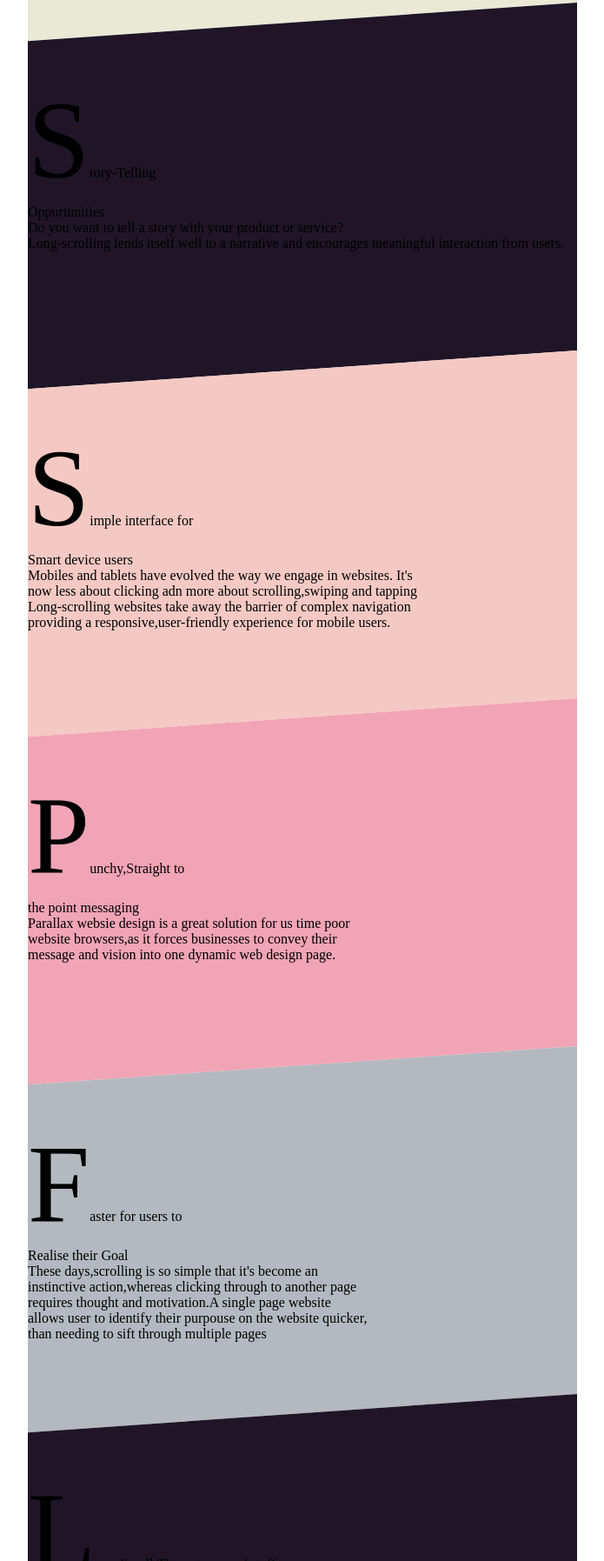
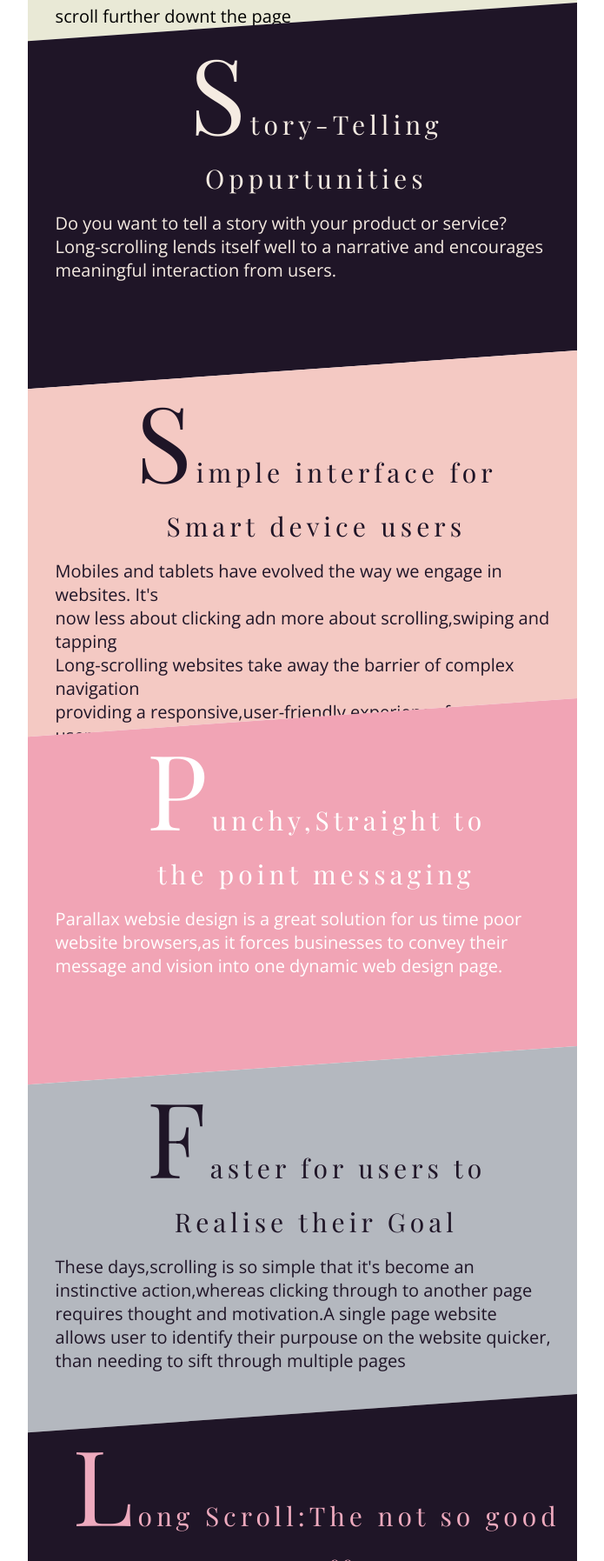
Before and after one commit to vikram-10/LearningWebDev, a plain HTML site: page week3/task3/index.html in a window 1280 px wide. Shown: the part 1005-2800 px from the top of the page at 87% size, without its empty margins (292-987 px from the left). Drawn offline with nearby package versions, Linux system fonts and the light colour scheme.

Commit message:
added better colors

```diff
--- a/week3/task3/index.html
+++ b/week3/task3/index.html
@@ -6,35 +6,36 @@
     <title>Brochure</title>
     <link rel="stylesheet" type="text/css" href="razor.css">
     <link href="https://fonts.googleapis.com/css2?family=Playfair+Display&display=swap" rel="stylesheet">
+    <link href="https://fonts.googleapis.com/css2?family=Open+Sans:wght@300&display=swap" rel="stylesheet">
 </head>
 <body>
 <div class="innerBody">
   <div class="container">
-<center><span class="bigletter">S</span>crollling in web design<br><img src="icon1.png"><br>The long and the short of it</center>
+    <div class="royalfont"><span class="bigletter">S</span>crollling in web design</div><br><center><img src="icon1.png"><br><div class="subfont"><span>The long and & short of it</span></div></center>
     </div>
   <div class="container2">
-     <div class="slanttext"><span class="bigletter">L</span>ong Scroll: The Good stuff <br> Visual creativity <br> There's more visual freedom in parallax website design. Rather than <br> focusing on block style information architecture,you can create <br> refreshing and engaging visuals such as animations or beatiful<br> photography,that act as a continuum, ultimately inspiring users to<br>scroll further downt the page</div>
+     <div class="slanttext"><div class="royalfont"><span class="bigletter">L</span>ong Scroll: The Good stuff<br> Visual creativity</div><br><div class="subfont">There's more visual freedom in parallax website design. Rather than <br> focusing on block style information architecture,you can create <br> refreshing and engaging visuals such as animations or beatiful<br> photography,that act as a continuum, ultimately inspiring users to<br>scroll further downt the page</div></div>
   </div>
   <div class="container3">
-     <div class="slanttext"><span class="bigletter">S</span>tory-Telling<br>Oppurtunities<br>Do you want to tell a story with your product or service?<br>Long-scrolling lends itself well to a narrative and encourages meaningful interaction from users.</div>
+     <div class="slanttext"><div class="royalfont"><span class="bigletter">S</span>tory-Telling<br>Oppurtunities</div><br><div class="subfont">Do you want to tell a story with your product or service?<br>Long-scrolling lends itself well to a narrative and encourages meaningful interaction from users.</div></div>
   </div>
   <div class="container4">
-    <div class="slanttext"><span class="bigletter">S</span>imple interface for<br>Smart device users<br>Mobiles and tablets have evolved the way we engage in websites. It's<br>now less about clicking adn more about scrolling,swiping and tapping<br>Long-scrolling websites take away the barrier of complex navigation<br>providing a responsive,user-friendly experience for mobile users.</div>
+    <div class="slanttext"><div class="royalfont"><span class="bigletter">S</span>imple interface for<br>Smart device users</div><br><div class="subfont">Mobiles and tablets have evolved the way we engage in websites. It's<br>now less about clicking adn more about scrolling,swiping and tapping<br>Long-scrolling websites take away the barrier of complex navigation<br>providing a responsive,user-friendly experience for mobile users.</div></div>
   </div>
   <div class="container5">
-    <div class="slanttext"><span class="bigletter">P</span>unchy,Straight to<br>the point messaging<br>Parallax websie design is a great solution for us time poor<br>website browsers,as it forces businesses to convey their<br>message and vision into one dynamic web design page.</div>
+    <div class="slanttext"><div class="royalfont"><span class="bigletter">P</span>unchy,Straight to<br>the point messaging</div><br><div class="subfont">Parallax websie design is a great solution for us time poor<br>website browsers,as it forces businesses to convey their<br>message and vision into one dynamic web design page.</div></div>
   </div>
   <div class="container6">
-    <div class="slanttext"><span class="bigletter">F</span>aster for users to<br>Realise their Goal<br>These days,scrolling is so simple that it's become an<br>instinctive action,whereas clicking through to another page<br>requires thought and motivation.A single page website<br>allows user to identify their purpouse on the website quicker,<br>than needing to sift through multiple pages</div>
+    <div class="slanttext"><div class="royalfont"><span class="bigletter">F</span>aster for users to<br>Realise their Goal</div><br><div class="subfont">These days,scrolling is so simple that it's become an<br>instinctive action,whereas clicking through to another page<br>requires thought and motivation.A single page website<br>allows user to identify their purpouse on the website quicker,<br>than needing to sift through multiple pages</div></div>
   </div>
   <div class="container7">
-    <div class="slanttext"><span class="bigletter">L</span>ong Scroll:The not so good stuff <br>You need to be search engine saavy<br> One of the biggest problems that parallax websites face is that<br>they are nor SEO friendly. Why? When you limit the number of pages on your website,Google has fewer pages to index adn <br> negatively impacts your standing</div>
+    <div class="slanttext"><div class="royalfont"><span class="bigletter">L</span>ong Scroll:The not so good stuff <br>You need to be search engine saavy</div><br><div class="subfont">One of the biggest problems that parallax websites face is that<br>they are nor SEO friendly. Why? When you limit the number of pages on your website,Google has fewer pages to index adn <br> negatively impacts your standing.</div></div>
   </div>
   <div class="container8">
-    <div class="slanttext"><span class="bigletter">S</span>lower Load Times <br> 50% of website users bounce off the page if it hasn't loaded in 3-5 seconds.So the<br>more high resolution imagery and animations you include,the longer it takes to<br>load the page.When writing this article,we tested some popular parallax<br>websites and found that the ones with complex visuals took up to 30 seconds to<br>load on a mobile device,whereas simple and minimalis long scroll websites<br>loaded within a few seconds.</div>
+    <div class="slanttext"><div class="royalfont"><span class="bigletter">S</span>lower Load Times</div><br><div class="subfont">50% of website users bounce off the page if it hasn't loaded in 3-5 seconds.So the<br>more high resolution imagery and animations you include,the longer it takes to<br>load the page.When writing this article,we tested some popular parallax<br>websites and found that the ones with complex visuals took up to 30 seconds to<br>load on a mobile device,whereas simple and minimalis long scroll websites<br>loaded within a few seconds.</div></div>
   </div>
   <div class="container9">
-    <div class="slanttext"><span class="bigletter">A</span>wkward Navigation<br>Instead of hitting the "back" button, users must scroll back<br>up the page which can be frustrating for users who want to<br>refer back to a certain element. An east way aroundd this is<br>to include top navigation and have each element anchored<br>to a category or section.</div>
+    <div class="slanttext"><div class="royalfont"><span class="bigletter">A</span>wkward Navigation</div><br><div class="subfont">Instead of hitting the "back" button, users must scroll back<br>up the page which can be frustrating for users who want to<br>refer back to a certain element. An east way aroundd this is<br>to include top navigation and have each element anchored<br>to a category or section.</div></div>
   </div>
   <div class="container10">
 
--- a/week3/task3/razor.css
+++ b/week3/task3/razor.css
@@ -6,12 +6,18 @@
     outline-offset: -30px;
     z-index: 10;*/
 }
+
+.royalfont{
+    font-family:'Playfair Display', serif;
+    letter-spacing: 5px;
+    font-size: 30px;
+    text-align: center;
+}
 .container{
     position: relative;
     background-color: #1f1527;
     height: 600px;
     border-top-left-radius: 25px;
-    font-family: 'Playfair Display', serif;
     color: white;
 }
 .container::after{
@@ -45,6 +51,7 @@
     height: 400px;
     transform-origin: top right;
     transform: skewY(-4deg);
+    color: #f5ebe2;
 }
 
 .container4{
@@ -53,6 +60,7 @@
     height: 400px;
     transform-origin: top right;
     transform: skewY(-4deg);
+    color: #1f1527;
 }
 
 .container5{
@@ -61,6 +69,7 @@
     height: 400px;
     transform-origin: top right;
     transform: skewY(-4deg);
+    color: #ffffff;
 }
 
 
@@ -70,6 +79,7 @@
     height: 400px;
     transform-origin: top right;
     transform: skewY(-4deg);
+    color: #1f1527;
 }
 
 
@@ -79,6 +89,7 @@
     height: 400px;
     transform-origin: top right;
     transform: skewY(-4deg);
+    color: #eeaabe;
 }
 
 .container8{
@@ -87,6 +98,7 @@
     height: 400px;
     transform-origin: top right;
     transform: skewY(-4deg);
+    color: #1f1527;
 }
 
 .container9{
@@ -95,6 +107,7 @@
     height: 400px;
     transform-origin: top right;
     transform: skewY(-4deg);
+    color: #1f1527;
 }
 
 .container10{
@@ -119,10 +132,15 @@
 }
 
 .slanttext{
-    padding-top: 10%;
+    padding-left: 5%;
     transform: skewY(4deg);
 }
 
 .bigletter{
-    font-size: 800%;
+    font-size: 400%;
 }
+
+.subfont{
+    font-family: 'Open Sans', sans-serif;
+    font-size: 20px;
+}
```
